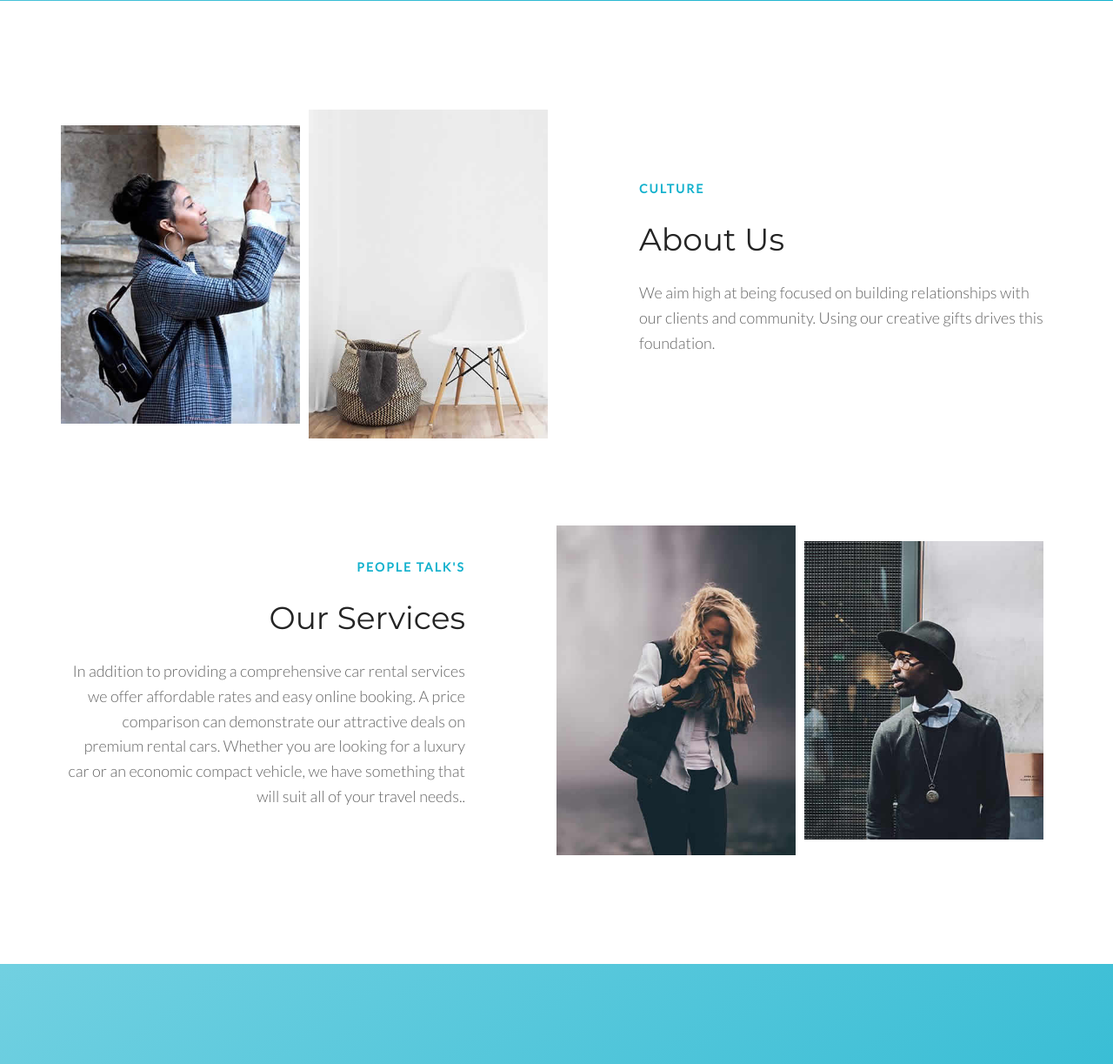
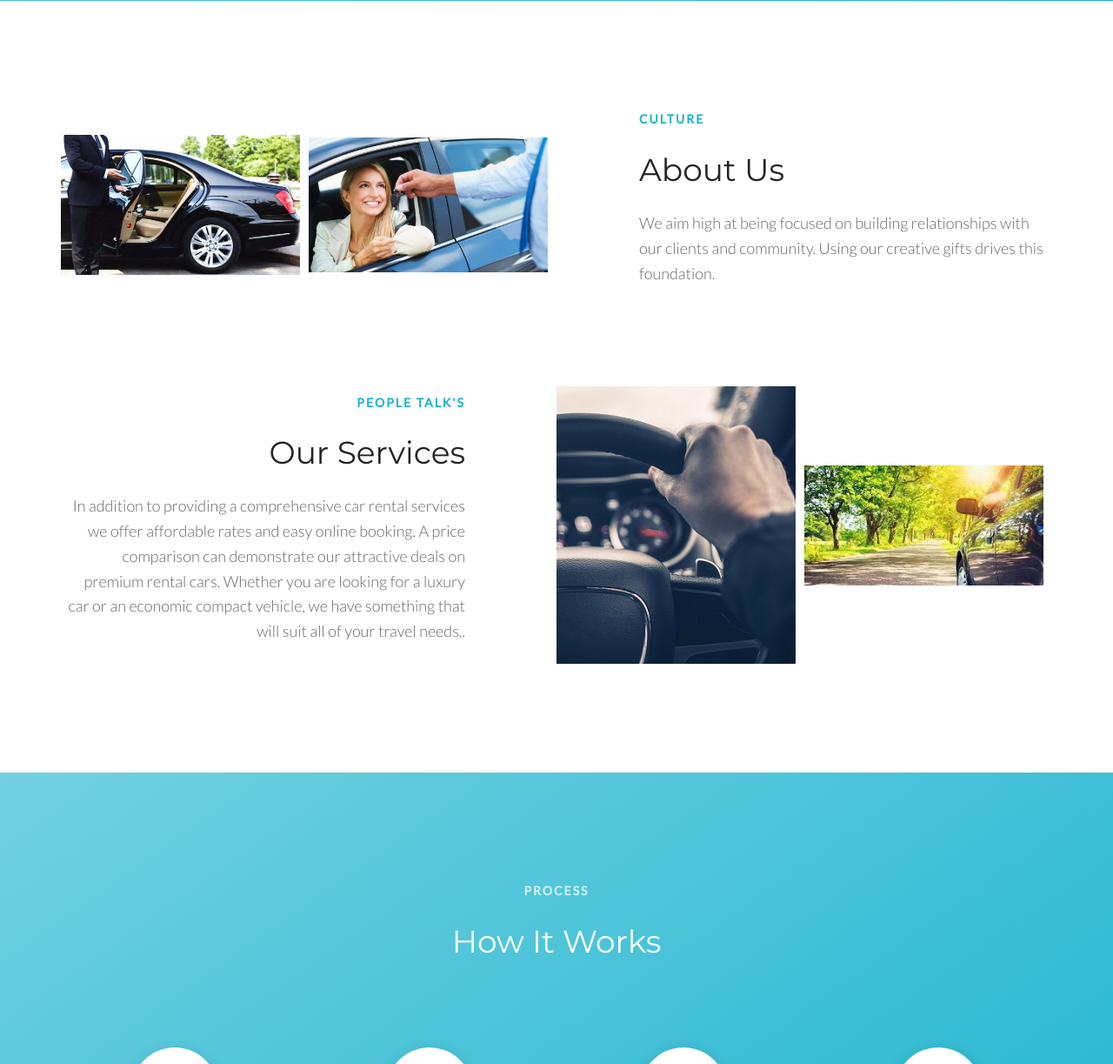
Before and after one commit to shreyasaxor/JM-CABS, a Django app: page / in a window 1280 px wide. Shown: the part 1531-2754 px from the top of the page at 87% size. Run offline with Django 3.2, Linux system fonts and the light colour scheme; some libraries are stand-ins or nearby versions.

Commit message:
icons and images

```diff
--- a/templates/home_temp/about.html
+++ b/templates/home_temp/about.html
@@ -8,9 +8,8 @@
         <meta name="viewport" content="width=device-width, initial-scale=1, shrink-to-fit=no">
         <meta http-equiv="x-ua-compatible" content="ie=edge">
         <title>JM-CAB'S</title>
-        <meta name="keywords" content="HTML5 Theme" />
-        <meta name="description" content="Megakit - HTML5 Theme">
-        <meta name="author" content="keenthemes.com">
+        <meta name="keywords" content="car rental, Car Rental service,Car Rental,Car Rental near me,Self-drive cars Boston,Self Drive cars near me,Cheap Car Rental,Best Car Rental,Car Rental Boston Airport,
+,Self Drive  airport" />
         <!-- Web Fonts -->
          <link href="https://maxcdn.bootstrapcdn.com/font-awesome/4.7.0/css/font-awesome.min.css" rel="stylesheet" integrity="sha384-wvfXpqpZZVQGK6TAh5PVlGOfQNHSoD2xbE+QkPxCAFlNEevoEH3Sl0sibVcOQVnN" crossorigin="anonymous">
 
@@ -28,6 +27,8 @@
 
 
         <!-- Favicon -->
+        <link rel="icon" href="/static/img/icons.png" type="image/gif" sizes="16x16">
+
         <link rel="shortcut icon" href="/static/img/favicon.ico" type="image/x-icon">
         <link rel="apple-touch-icon" href="/static/img/apple-touch-icon.png">
         <link rel="stylesheet" href="https://code.jquery.com/ui/1.12.1/themes/base/jquery-ui.css">
@@ -237,12 +238,12 @@
             <div class="row g-hor-centered-row--md g-row-col--5 g-margin-b-60--xs g-margin-b-100--md">
                 <div class="col-sm-3 col-xs-6 g-hor-centered-row__col">
                     <div class="wow fadeInLeft" data-wow-duration=".3" data-wow-delay=".1s">
-                        <img class="img-responsive" src="/static/img/400x500/05.jpg" alt="Image">
+                        <img class="img-responsive" src="/static/img/caption.jpg" alt="Image">
                     </div>
                 </div>
                 <div class="col-sm-3 col-xs-6 g-hor-centered-row__col g-margin-b-60--xs g-margin-b-0--md">
                     <div class="wow fadeInLeft" data-wow-duration=".3" data-wow-delay=".2s">
-                        <img class="img-responsive" src="/static/img/400x550/01.jpg" alt="Image">
+                        <img class="img-responsive" src="/static/img/image2.jpg" alt="Image">
                     </div>
                 </div>
                 <div class="col-sm-1"></div>
@@ -256,12 +257,12 @@
             <div class="row g-hor-centered-row--md g-row-col--5">
                 <div class="col-sm-3 col-xs-6 col-sm-push-6 g-hor-centered-row__col">
                     <div class="wow fadeInRight" data-wow-duration=".3" data-wow-delay=".2s">
-                        <img class="img-responsive" src="/static/img/400x550/02.jpg" alt="Image">
+                        <img class="img-responsive" src="/static/img/carhireuk-promo.jpg" alt="Image">
                     </div>
                 </div>
                 <div class="col-sm-3 col-xs-6 col-sm-push-6 g-hor-centered-row__col g-margin-b-60--xs g-margin-b-0--md">
                     <div class="wow fadeInRight" data-wow-duration=".3" data-wow-delay=".1s">
-                        <img class="img-responsive" src="/static/img/400x500/06.jpg" alt="Image">
+                        <img class="img-responsive" src="/static/img/carsss.jpeg" alt="Image">
                     </div>
                 </div>
                 <div class="col-sm-1"></div>
```
Also changed, not shown: requirements.txt (added, +9 -0 lines), static/img/caption.jpg (added), static/img/carhireuk-promo.jpg (added), static/img/carsss.jpeg (added), static/img/icons.png (added), static/img/image2.jpg (added).
